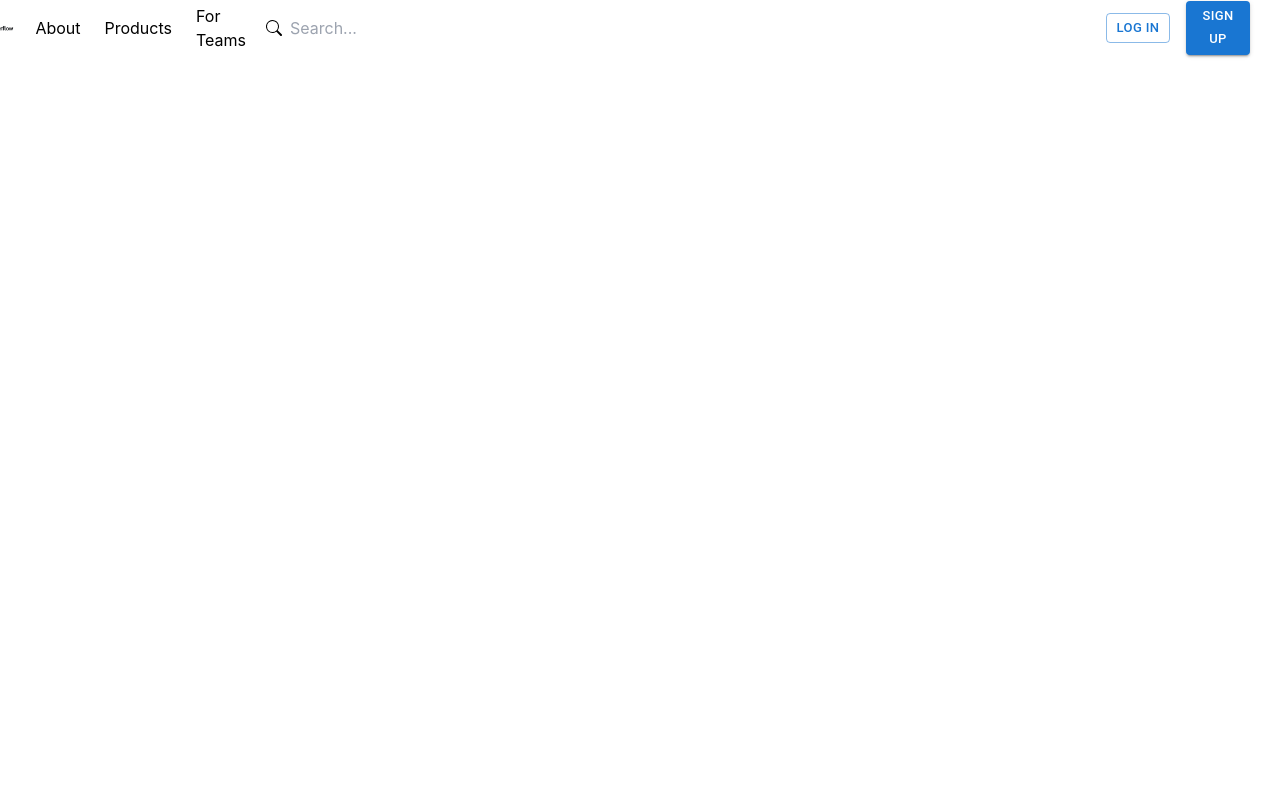
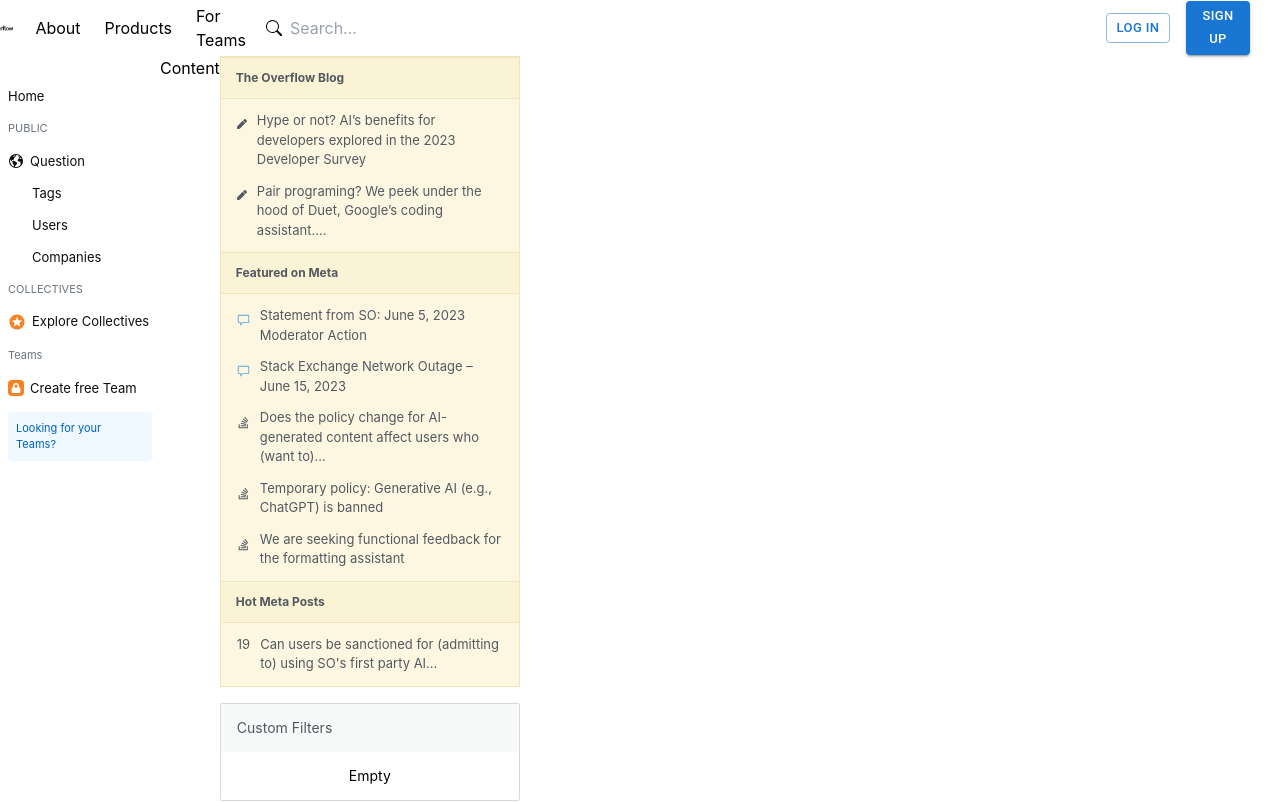
Before and after one commit to codestates-seb/seb44_pre_005, a React (Create React App) app in the folder client/: page /detail in a window 1280 px wide. Shown: the top 803 px of the page. Built offline with nearby package versions, Linux system fonts and the light colour scheme.

Commit message:
fix: 경로 수정

```diff
--- a/client/src/App.tsx
+++ b/client/src/App.tsx
@@ -18,6 +18,7 @@
           path="/create"
           element={<CreateQuestion></CreateQuestion>}
         ></Route>
+        <Route path="/detail" element={<Detail />}></Route>
       </Routes>
     </div>
   );
--- a/client/src/components/NavMenu.tsx
+++ b/client/src/components/NavMenu.tsx
@@ -39,7 +39,7 @@
             </Tabli>
             <Tabli>
               {location === "/user" ? <Selected></Selected> : ""}
-              <Link to="user">
+              <Link to="/user">
                 <Category>Users</Category>
               </Link>
             </Tabli>
```
